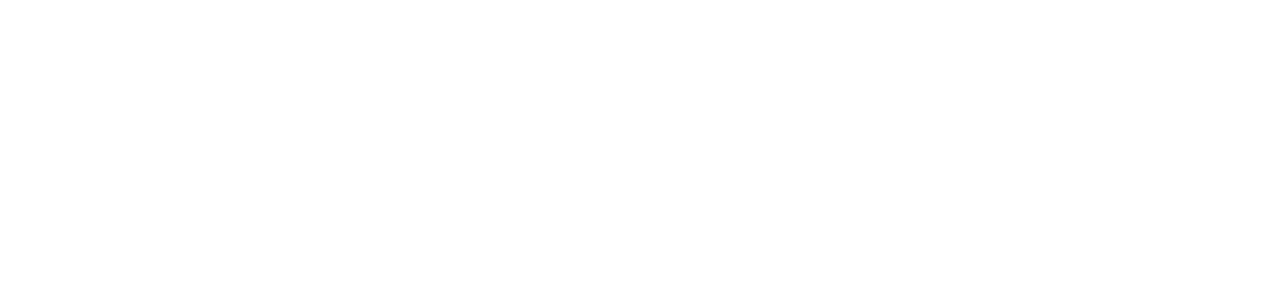
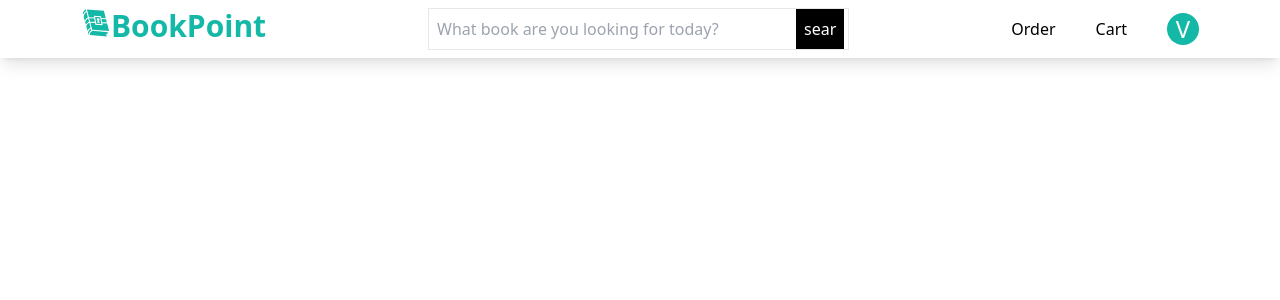
Before and after one commit to vd9900/e-book_Selling, a React (Create React App) app in the folder Frontend/book-library/: page / in a window 1280 px wide. Before the commit this address had no page. Shown: the top 300 px of the page. Built offline with nearby package versions, Linux system fonts and the light colour scheme.

Commit message:
login page completed

```diff
--- a/Frontend/book-library/src/App.js
+++ b/Frontend/book-library/src/App.js
@@ -1,17 +1,21 @@
 import React from "react";
 import { Route, Routes, BrowserRouter as Router } from 'react-router-dom'
+import Home from "./components/Home";
 import SignIn from "./components/SignIn";
 
 function App() {
   return (
     <div className="App">
+      <Router>
       {/* <a href="/login">login</a> */}
-      <Router>
         <Routes>
+          <Route path="/" element={<Home />} />
           <Route path="/login" element={<SignIn />} />
         </Routes>
       </Router>
+
     </div>
+
   );
 }
 
--- /dev/null
+++ b/Frontend/book-library/src/components/Home.jsx
@@ -0,0 +1,12 @@
+import React from 'react'
+import Navbar from './Navbar'
+
+const Home = () => {
+    return (
+        <div >
+            <Navbar/>
+        </div>
+    )
+}
+
+export default Home
--- /dev/null
+++ b/Frontend/book-library/src/components/Navbar.jsx
@@ -0,0 +1,26 @@
+import React from 'react'
+import { GiSecretBook } from 'react-icons/gi'
+
+const Navbar = () => {
+    return (
+        <div className='shadow-lg p-2 flex flex-col'>
+
+            <nav className='flex gap-4 justify-around'>
+
+                <h3 className=' text-3xl font-semibold text-teal-500 flex  '><GiSecretBook /> BookPoint</h3>
+                <div className='flex border px-1 w-4/12'>
+                <input type="text" placeholder='What book are you looking for today? ' className=' grow outline-none p-1 text-gray-600' />
+                <button className='p-2 bg-black text-white'>sear</button>
+                </div>
+                <div className="flex gap-10 items-center">
+                    <span className='cursor-pointer hover:text-teal-400 duration-300' >Order</span>
+                    <span className='cursor-pointer hover:text-teal-400 duration-300' >Cart</span>
+                    <span className='w-8 h-8 rounded-full bg-teal-500 flex items-center justify-center text-white text-2xl'>V</span>
+                </div>
+
+            </nav>
+        </div>
+    )
+}
+
+export default Navbar
--- a/Frontend/book-library/src/components/SignIn.jsx
+++ b/Frontend/book-library/src/components/SignIn.jsx
@@ -6,25 +6,30 @@
     const [changeSignUpToSignIn, setChangeSignUpToSignIn] = useState(true)
     console.log(changeSignUpToSignIn)
     return (
-        <div className="h-screen flex items-center justify-center">
-            <div className='w-6/12 h-3/5 flex  shadow-lg ' >
+        <div className="h-screen sm:flex items-center justify-center">
+            <div className='w-full  md:w-9/12   lg:w-8/12 xl:w-6/12 xl:h-4/6 flex  max-sm:flex-col  shadow-lg ' >
                 {/* headline and title  */}
-                <div className="w-1/2  bg-gradient-to-r from-teal-500 to-blue-400 p-6 flex flex-col">
+                <div className="relative  sm:w-1/2   max-sm:h-screen  bg-gradient-to-r from-teal-500 to-blue-400 p-6 flex flex-col max-sm:items-center max-sm:justify-center gap-16 sm:gap-10">
+                {/* <h3 className='absolute top-0'>hkjh</h3> */}
                     {/* logo */}
-                    <h3 className='text-4xl font-semibold text-white flex items-center justify-start'><GiSecretBook /> BookPoint</h3>
-                    <div className="flex flex-col text-white font-mono my-auto  gap-1 ">
+                    <h3 className=' text-5xl font-semibold text-white flex  '><GiSecretBook /> BookPoint</h3>
+                    <div className="flex flex-col  font-mono    ">
                         <span className='text-2xl'>The</span>
                         <span className='text-5xl'>World</span>
                         <span className='text-2xl'>belongs to those who</span>
                         <span className='text-5xl'>Read.</span>
                     </div>
-                    <div className='flex items-center gap-2'>Join our 5M+ commuinty  <div className='flex text-yellow-400'>{[...Array(5)].map((a,i) => <AiTwotoneStar key={i} />)}</div></div>
+                    <div className='flex items-center gap-2'>Join our 5M+ commuinty  <div className='flex text-yellow-400'>{[...Array(5)].map((a, i) => <AiTwotoneStar key={i} />)}</div></div>
+                    <div className="max-sm:flex hidden gap-10 text-white">
+                        <button className='border-2 px-5  py-2 rounded-lg duration-300 hover:bg-teal-900 '>Sign Up</button>
+                        <button className='border-2 px-5  py-2 rounded-lg duration-300 hover:bg-teal-900'>Login In</button>
+                    </div>
                 </div>
 
                 {/* login component */}
-                <div className={`${changeSignUpToSignIn ? "" : "hidden"} py-8 px-6  w-1/2 flex flex-col  `}>
+                <div className={`${changeSignUpToSignIn ? "" : "hidden"} py-10 px-6  sm:w-1/2 max-sm:h-screen flex flex-col  max-sm:gap-16`}>
                     <h3 className='text-4xl mx-auto underline'>Sign in</h3>
-                    <form className='my-auto flex flex-col gap-5'>
+                    <form className='sm:my-auto flex flex-col gap-5'>
                         <div className="">
                             <label
                                 className="block text-gray-700 font-medium mb-2"
@@ -64,9 +69,9 @@
                     </p>
                 </div>
                 {/* Sign Up */}
-                <div className={`${changeSignUpToSignIn ? "hidden" : ""} py-8 px-6  w-1/2 flex flex-col  `}>
+                <div className={`${changeSignUpToSignIn ? "hidden" : ""} py-8 px-6  sm:w-1/2 max-sm:h-screen h-auto flex flex-col max-sm:gap-16  `}>
                     <h3 className='text-4xl mx-auto underline'>SignUp</h3>
-                    <form className='my-auto flex flex-col gap-3'>
+                    <form className='sm:my-auto flex flex-col gap-3 max-sm:gap-10'>
                         <div className="">
                             <label
                                 className="block text-gray-700 font-medium mb-2"
```
